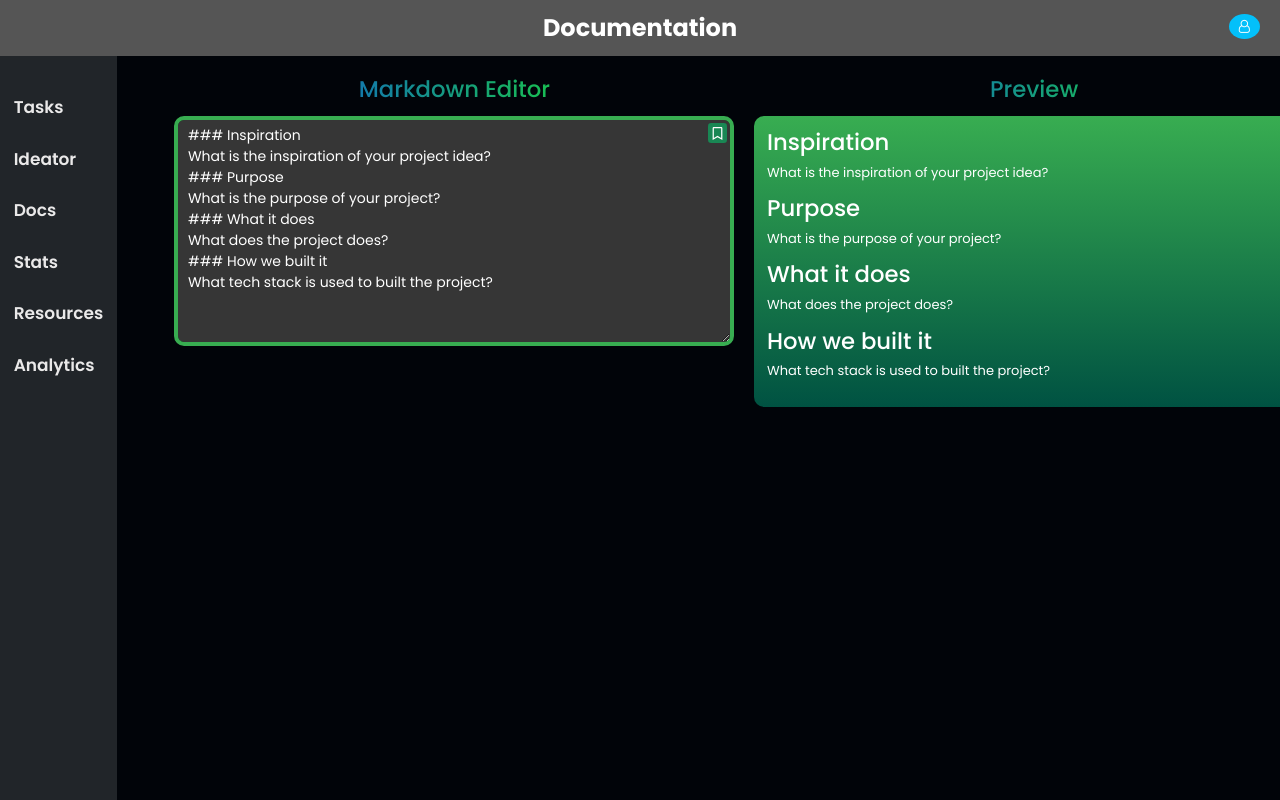
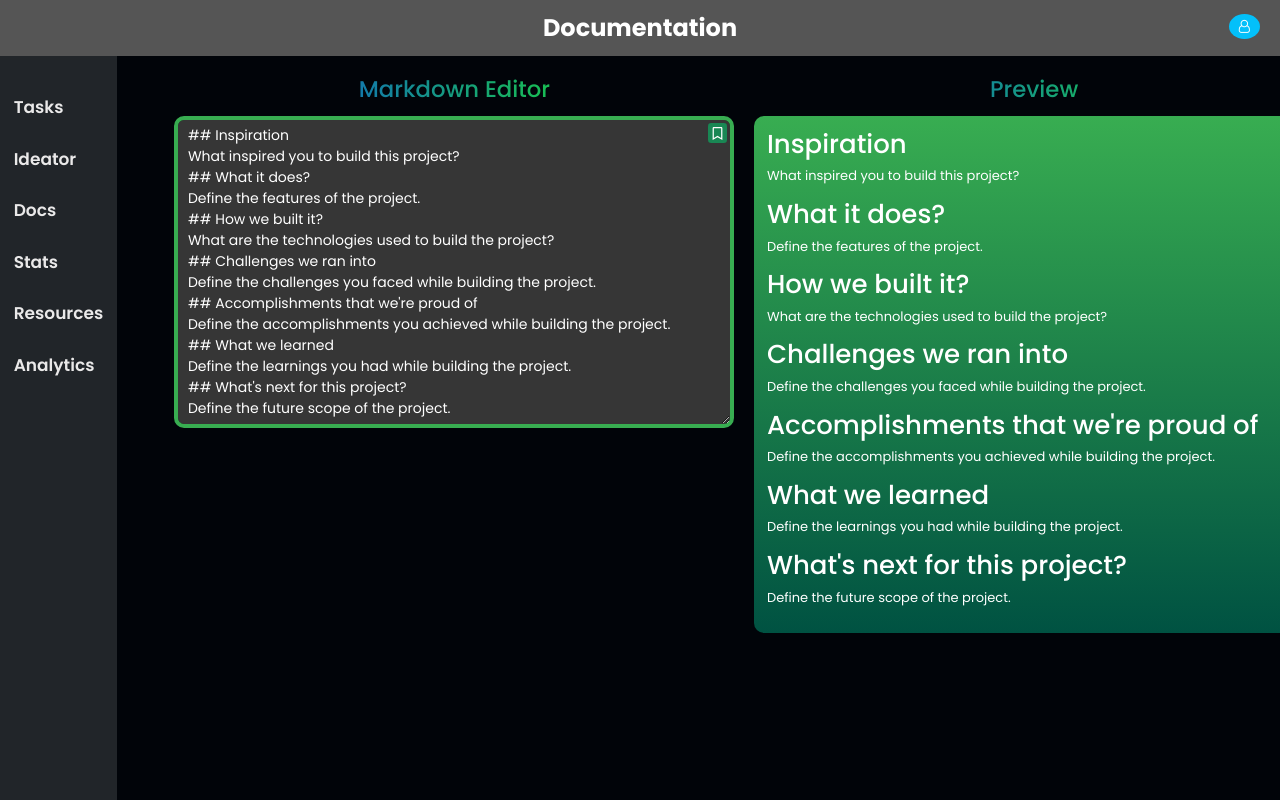
Before and after one commit to PurviSaini/DeView, a React (Vite) app in the folder frontend/: page /documentation in a window 1280 px wide. Shown: the top 800 px of the page. Built offline with nearby package versions, Linux system fonts and the light colour scheme; no server answers.

Commit message:
Documentation saved to DB

```diff
--- a/frontend/src/pages/Documentation.jsx
+++ b/frontend/src/pages/Documentation.jsx
@@ -1,27 +1,62 @@
 import Navbar from "../components/Navbar";
 import Sidebar from "../components/Sidebar";
-import { useState } from "react";
+import { useEffect,useState } from "react";
 import ReactMarkdown from "react-markdown";
 import TextareaAutosize from "react-textarea-autosize";
 import { FaSave } from "react-icons/fa";
 import { FaRegBookmark } from "react-icons/fa";
 import "bootstrap/dist/css/bootstrap.min.css";
 import "./Documentation.css";
+import axios from "axios";
 
 export default function Documentation() {
-  const [markdown, setMarkdown] = useState(`### Inspiration
-What is the inspiration of your project idea?
-### Purpose
-What is the purpose of your project?
-### What it does
-What does the project does?
-### How we built it
-What tech stack is used to built the project?`);
+  const [markdown, setMarkdown] = useState(`## Inspiration
+What inspired you to build this project?
+## What it does?
+Define the features of the project.
+## How we built it?
+What are the technologies used to build the project?
+## Challenges we ran into
+Define the challenges you faced while building the project.
+## Accomplishments that we're proud of
+Define the accomplishments you achieved while building the project.
+## What we learned
+Define the learnings you had while building the project.
+## What's next for this project?
+Define the future scope of the project.`);
 
-  const handleSave = () => {
-    // Handle save logic here
-    console.log("Markdown saved:", markdown);
+  const handleSave = async () => {
+    //Save the project description to database
+    try{
+      const data = {
+        projectDesc: markdown,
+      };
+      await axios.post(import.meta.env.VITE_BACKEND_URL+"/documentation", data,{
+        withCredentials: true,
+      });
+      alert("Project description saved successfully")
+    }catch(err){
+      console.log(err);
+    }
   };
+
+  useEffect(() => {
+    // Fetch the content from the database when the component mounts
+    const fetchProjectDesc = async () => {
+      try {
+        const response = await axios.get(import.meta.env.VITE_BACKEND_URL+"/documentation",{
+          withCredentials: true,
+        });
+        if (response.data && response.data.projectDesc) {
+          setMarkdown(response.data.projectDesc);
+        }
+      } catch (error) {
+        console.error("Error fetching markdown:", error);
+      }
+    };
+
+    fetchProjectDesc();
+  }, []);
 
   return (
     <div>
```
Also changed, not shown: 2 other files (tests, documents, lock files or other folders).
